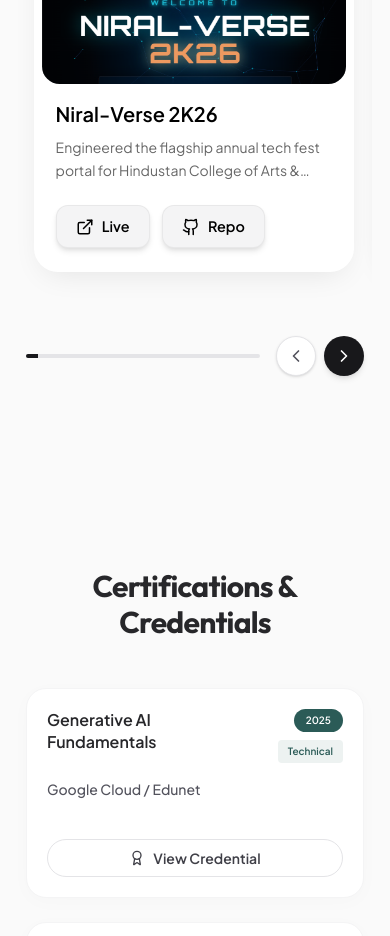
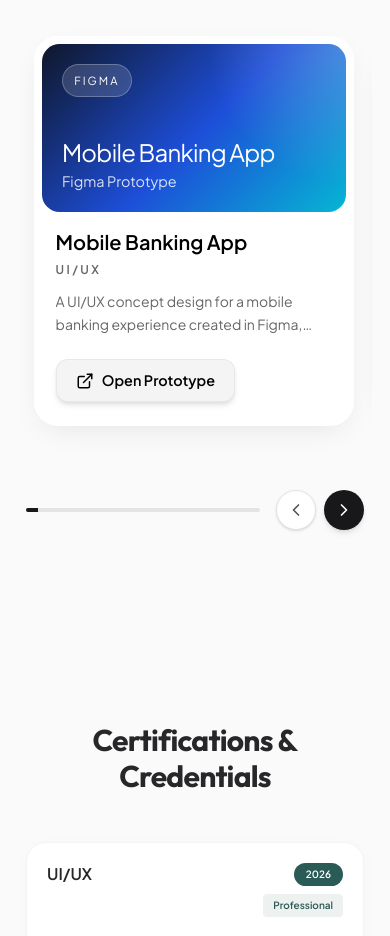
Before and after one commit to Madhusudan04337/portfolio, a React (Vite) app: page / in a window 390 px wide. Shown: the part 5320-6256 px from the top of the page. Built offline with nearby package versions, Linux system fonts and the light colour scheme; a web font is replaced by a local one.

Commit message:
feat: enhance project showcase with new mobile banking app entry and update skills data with design category

```diff
--- a/src/components/Projects.css
+++ b/src/components/Projects.css
@@ -41,6 +41,65 @@
   object-fit: cover;
   border-radius: 1.1rem;
   aspect-ratio: 1.8 / 1;
+}
+
+.project-preview {
+  width: 100%;
+  aspect-ratio: 1.8 / 1;
+  border-radius: 1.1rem;
+  display: flex;
+  flex-direction: column;
+  justify-content: flex-end;
+  padding: 1.25rem;
+  background: linear-gradient(135deg, #0f172a 0%, #1d4ed8 52%, #06b6d4 100%);
+  color: #fff;
+  position: relative;
+  overflow: hidden;
+}
+
+.project-preview::after {
+  content: "";
+  position: absolute;
+  inset: 0;
+  background: radial-gradient(circle at top right, rgba(255,255,255,0.22), transparent 40%);
+}
+
+.project-preview-chip {
+  align-self: flex-start;
+  position: relative;
+  z-index: 1;
+  font-size: 0.7rem;
+  letter-spacing: 0.18em;
+  text-transform: uppercase;
+  padding: 0.45rem 0.7rem;
+  border-radius: 999px;
+  background: rgba(255,255,255,0.15);
+  border: 1px solid rgba(255,255,255,0.25);
+  backdrop-filter: blur(10px);
+  margin-bottom: auto;
+}
+
+.project-preview h2 {
+  position: relative;
+  z-index: 1;
+  margin: 0 0 0.35rem;
+  font-size: 1.5rem;
+  line-height: 1.1;
+  letter-spacing: -0.03em;
+}
+
+.project-preview p {
+  position: relative;
+  z-index: 1;
+  margin: 0;
+  color: rgba(255,255,255,0.84);
+  font-size: 0.9rem;
+  line-height: 1.5;
+}
+
+.project-role {
+  margin: -0.15rem 0 0.5rem;
+  color: #4a32a1;
 }
 
 .title-overlay {
--- a/src/components/Projects.tsx
+++ b/src/components/Projects.tsx
@@ -10,13 +10,15 @@
       header: string;
       body: string;
       buttonText: string;
+      role?: string;
     };
     rightPanel: {
-      visualAsset: string;
+      visualAsset?: string;
       cardStyle: string;
+      previewText?: string;
     };
     liveUrl: string;
-    repoUrl: string;
+    repoUrl?: string;
   };
   isDark: boolean;
   className?: string;
@@ -25,20 +27,35 @@
 const ProjectCard = ({ project, isDark, className = "" }: ProjectCardProps) => {
   return (
     <div className={`morph-card ${isDark ? 'dark' : ''} ${className}`}>
-      <img src={project.rightPanel.visualAsset} alt={project.leftPanel.header} />
+      {project.rightPanel.visualAsset ? (
+        <img src={project.rightPanel.visualAsset} alt={project.leftPanel.header} />
+      ) : (
+        <div className={`project-preview ${project.rightPanel.cardStyle}`}>
+          <div className="project-preview-chip">Figma</div>
+          <h2>{project.leftPanel.header}</h2>
+          <p>{project.rightPanel.previewText ?? project.leftPanel.body}</p>
+        </div>
+      )}
       <div className="title-overlay">
         <h2>{project.leftPanel.header}</h2>
       </div>
       <section>
         <h2 className="hover-title text-xl font-bold">{project.leftPanel.header}</h2>
+        {project.leftPanel.role ? (
+          <p className="project-role text-xs uppercase tracking-[0.2em] font-semibold">
+            {project.leftPanel.role}
+          </p>
+        ) : null}
         <p className="text-sm md:text-base leading-relaxed">{project.leftPanel.body}</p>
         <div className="card-actions">
           <a href={project.liveUrl} className="action-btn" target="_blank" rel="noreferrer">
-            <ExternalLink size={18} /> Live
+            <ExternalLink size={18} /> {project.leftPanel.buttonText}
           </a>
-          <a href={project.repoUrl} className="action-btn" target="_blank" rel="noreferrer">
-            <Github size={18} /> Repo
-          </a>
+          {project.repoUrl ? (
+            <a href={project.repoUrl} className="action-btn" target="_blank" rel="noreferrer">
+              <Github size={18} /> Repo
+            </a>
+          ) : null}
         </div>
       </section>
     </div>
--- a/src/components/Skills.tsx
+++ b/src/components/Skills.tsx
@@ -5,6 +5,7 @@
 const iconMap: Record<string, React.ReactNode> = {
   code: <Code className="w-4 h-4 text-teal-700" />,
   palette: <Palette className="w-4 h-4 text-teal-700" />,
+  sparkles: <Sparkles className="w-4 h-4 text-teal-700" />,
   server: <Server className="w-4 h-4 text-teal-700" />,
   database: <Database className="w-4 h-4 text-teal-700" />,
   cloud: <Cloud className="w-4 h-4 text-teal-700" />
--- a/src/data/certificates.ts
+++ b/src/data/certificates.ts
@@ -1,6 +1,14 @@
 import genAiCert from "../assets/internships/GenAI.pdf";
 
 export const certificationsData = [
+  {
+    id: "cert_11",
+    title: "UI/UX",
+    year: "2026",
+    level: "Professional",
+    issuer: "Sunstone School of Technology",
+    link: "https://d3s27eh1wskpwv.cloudfront.net/placement/3a476435-d5cc-4612-9eb3-2bf5cfd56756.pdf",
+  },
   {
     id: "cert_00",
     title: "Generative AI Fundamentals",
--- a/src/data/projects.ts
+++ b/src/data/projects.ts
@@ -8,6 +8,20 @@
 import resumeBuilderImg from "../assets/projects/resume-builder.png";
 
 export const showcaseData = [
+  {
+    id: "000",
+    leftPanel: {
+      header: "Mobile Banking App",
+      body: "A UI/UX concept design for a mobile banking experience created in Figma, focused on clean navigation, secure task flows, and a polished, app-first interface.",
+      buttonText: "Open Prototype",
+      role: "UI/UX"
+    },
+    rightPanel: {
+      cardStyle: "elevated_white_container",
+      previewText: "Figma Prototype"
+    },
+    liveUrl: "https://www.figma.com/proto/7SjMbQ3jwCh7Zb8uVNfO6k/ACE_Project_Madhusudan?node-id=228-47&p=f&viewport=155%2C263%2C0.06&t=SCQ14BykKy9QqfJS-1&scaling=scale-down&content-scaling=fixed&starting-point-node-id=233%3A265&page-id=0%3A1"
+  },
   {
     id: "001",
     leftPanel: {
--- a/src/data/skills.ts
+++ b/src/data/skills.ts
@@ -15,6 +15,11 @@
     skills: ["React.js", "TypeScript", "Tailwind CSS", "Bootstrap 5", "GSAP"]
   },
   {
+    category: "Design & Prototyping",
+    icon: "sparkles",
+    skills: ["Figma", "UI/UX"]
+  },
+  {
     category: "Tools & Concepts",
     icon: "server",
     skills: ["REST APIs", "Postman", "Version Control", "Git", "GitHub", "Data Structures", "Problem Solving"]
```
Also changed, not shown: 1 other file (tests, documents, lock files or other folders).
